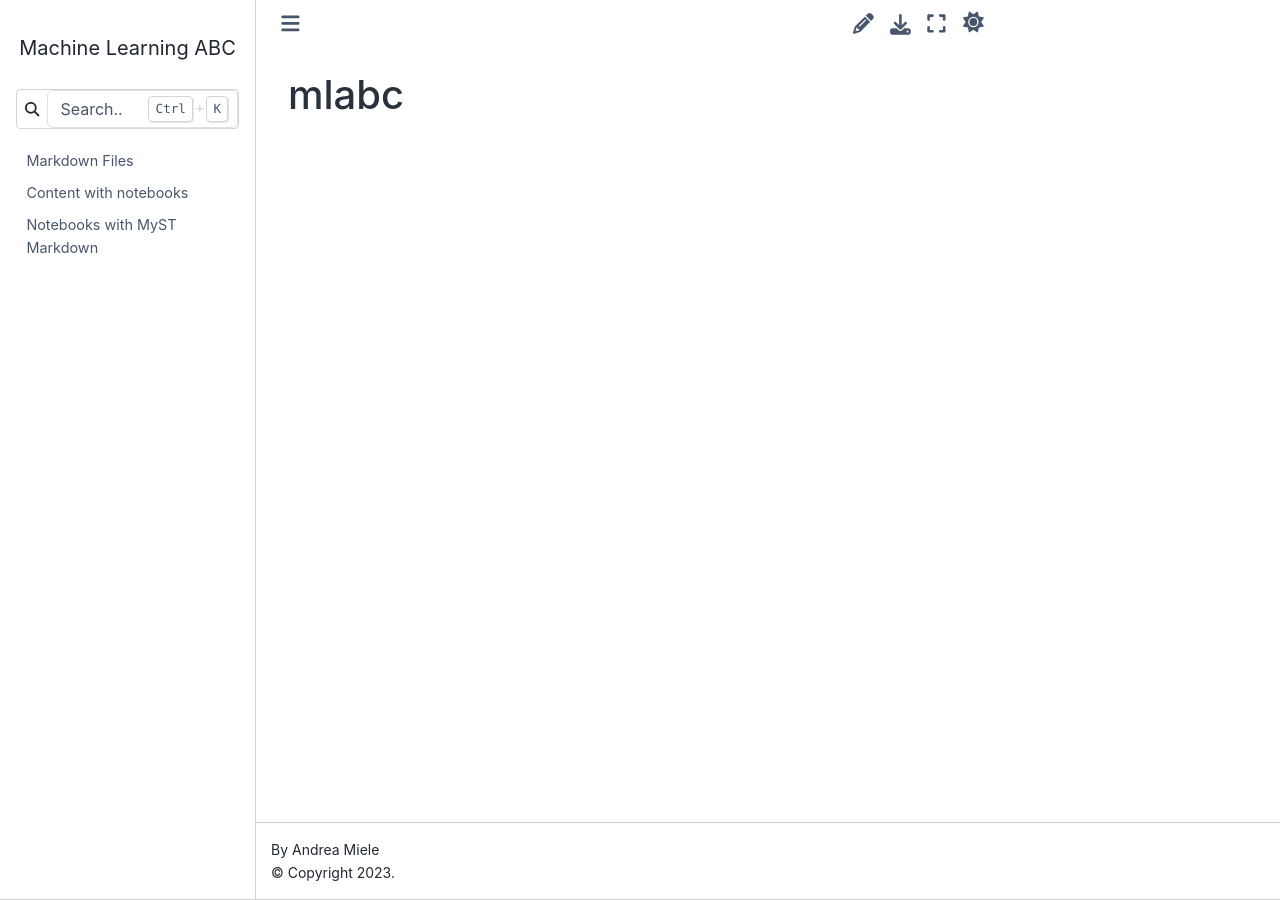
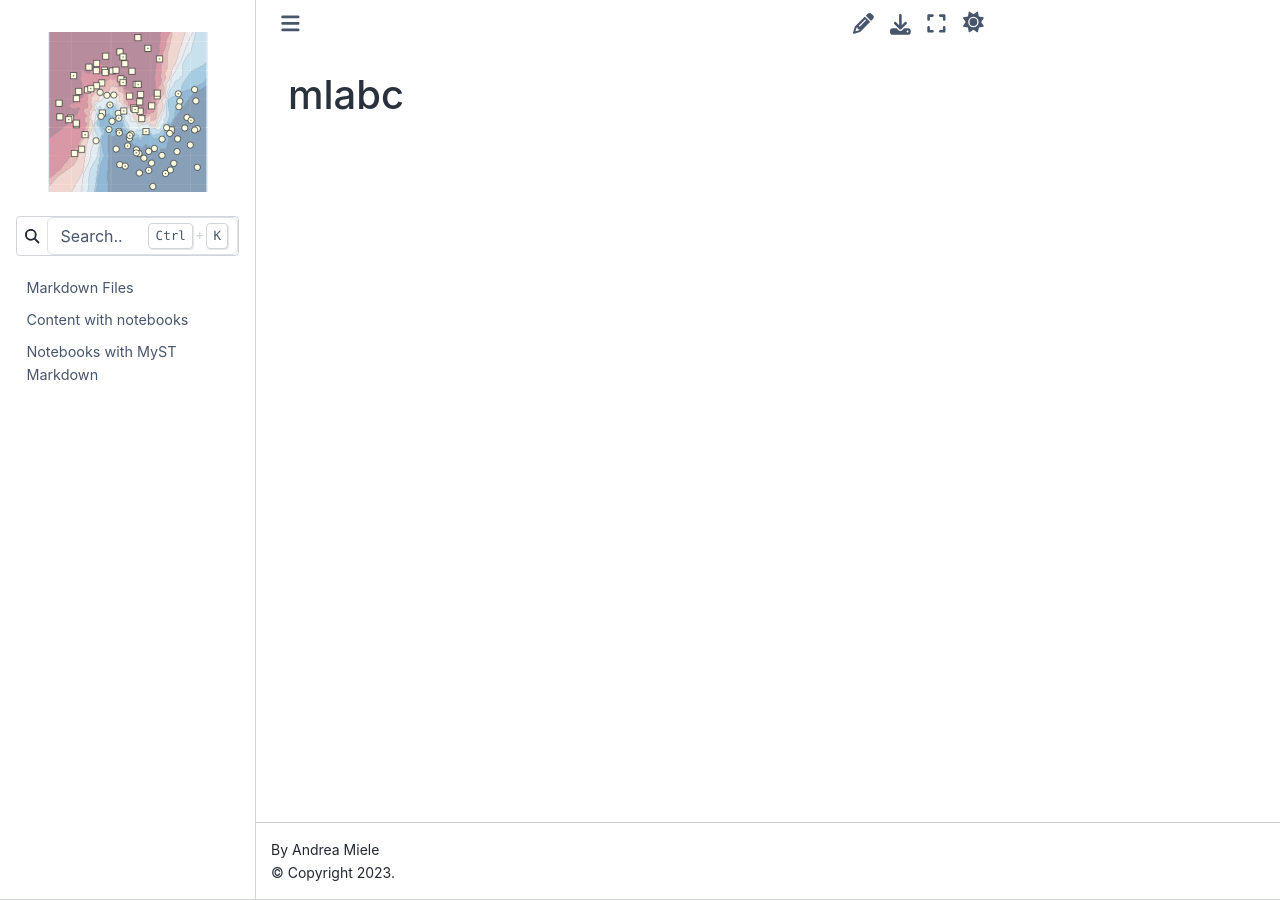
Before and after one commit to andreamiele/mlabc, a Jupyter Book: the page built from README.md, in a window 1280 px wide. Built offline with Jupyter Book 1.0.4 settings and Sphinx 7.4.7 and the Sphinx Book theme 1.1.4, drawn with Linux system fonts in a browser that asks for light colours; comment, search, counter and statistics services are not loaded.

Commit message:
path fixed

```diff
--- a/_config.yml
+++ b/_config.yml
@@ -38,7 +38,7 @@ launch_buttons:
 
 sphinx:
   config:
-    html_logo: "_static/logo.png"
+    html_logo: "logo.png"
     html_sidebars:
       {
         "**": ["navbar-logo.html", "search-field.html", "sbt-sidebar-nav.html"],
```
